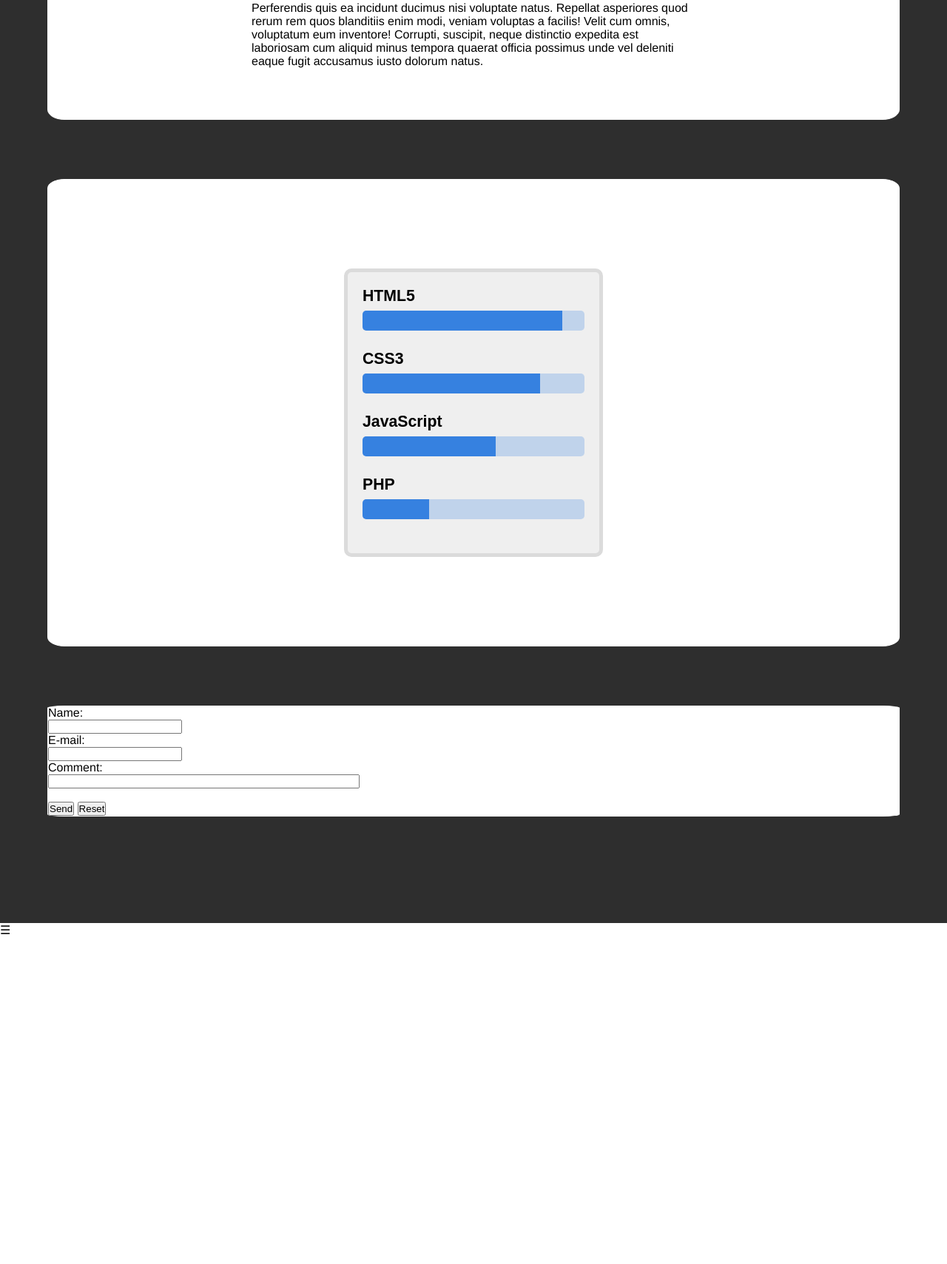
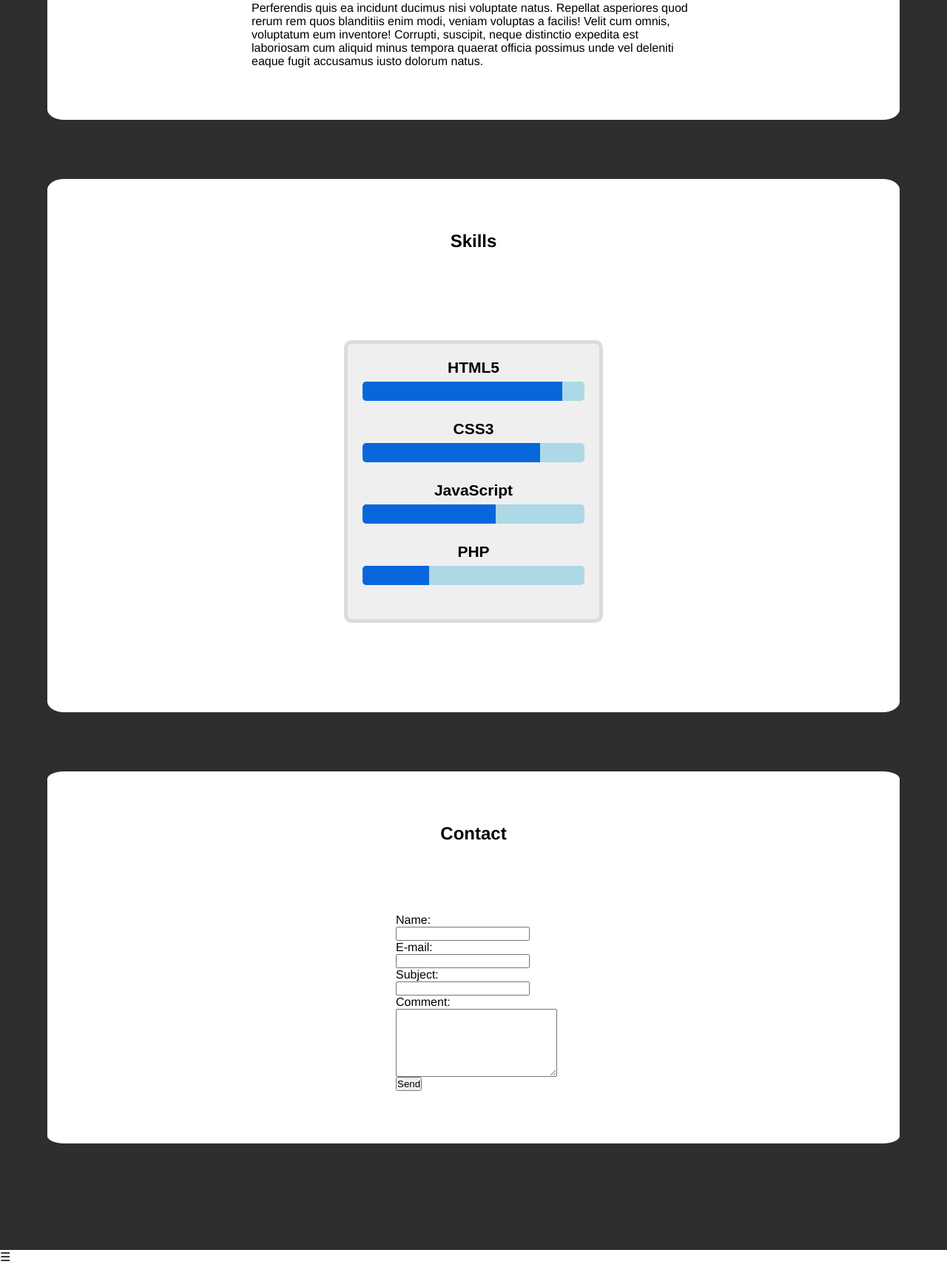
Before and after one commit to cryosgurl/Portfolio, a PHP site: page / in a window 1280 px wide. Shown: the part 1406-3115 px from the top of the page at 74% size. Before the commit the page ends 2669 px from the top, so only its background shows below. Run offline with PHP 8.4, Linux system fonts and the light colour scheme.

Commit message:
added skills and form without css

```diff
--- a/css/portfolio.css
+++ b/css/portfolio.css
@@ -1,16 +1,16 @@
 body {
   overflow-x: hidden;
 }
+html, body {
+  height: 100%;
+  width: 100%;
+  font-family: Helvetica, Arial, sans-serif;
+}
+/*navigation styling*/
 .navigation {
   width: 100%;
   height: 100%;
   position: fixed;
-  top: 0;
-  right: 0;
-  bottom: 0;
-  left: 0;
-  z-index: 0;
-  list-style: none;
   background: #111;
 }
 .nav-item {
@@ -31,18 +31,6 @@ body {
   color: #c74438;
   background: linear-gradient(135deg, rgba(0,0,0,0) 0%,rgba(75,20,20,0.65) 100%);
 }
-.site-wrap {
-  min-height: 100%;
-  min-width: 100%;
-  position: relative;
-  top: 0;
-  bottom: 100%;
-  left: 0;
-  z-index: 1;
-  padding: 4em;
-  background-color: #2E2E2E;
-
-}
 .nav-trigger {
   position: absolute;
   color:white;
@@ -50,7 +38,8 @@ body {
 }
 label[for="nav-trigger"] {
   position: fixed;
-  left: 15px; top: 15px;
+  left: 15px;
+  top: 15px;
   z-index: 2;
   height: 30px;
   width: 30px;
@@ -68,17 +57,25 @@ label[for="nav-trigger"] {
   left: 200px;
   box-shadow: 0 0 5px 5px rgba(0,0,0,0.5);
 }
+*,*:before,*:after{
+  -webkit-box-sizing:border-box;
+  -moz-box-sizing:border-box;box-sizing:border-box;
+  margin:0;
+  padding:0;
+}
+/*single page itself*/
+.site-wrap {
+  position: relative;
+  min-height: 100%;
+  min-width: 100%;
+  top: 0;
+  bottom: 100%;
+  left: 0;
+  z-index: 1;
+  padding: 4em;
+  background-color: #2E2E2E;
+}
 
-h1,h2, h3, p {
-  max-width: 600px;
-  margin: 0 auto 1em;
-}
-h2{
-  margin-top: 6%;
-}
-.about>p:last-child{
-  margin-bottom: 6%;
-}
 .home{
   color: white;
   text-align: center;
@@ -87,36 +84,37 @@ h2{
 }
 .about{
   border-radius: 2%;
-  border-style: solid;
-  border-width: 1px;
-  border-color: white;
+  border: 1px solid white;
+  border-radius: 2%;
   background-color: white;
   margin-bottom: 10vh;
 }
+.about>p:last-child{
+  margin-bottom: 6%;
+}
 .skills{
   border-radius: 2%;
-  border-style: solid;
-  border-width: 1px;
-  border-color: white;
+  border: 1px solid white;
+  border-radius: 2%;
   background-color: white;
   margin-bottom: 10vh;
+  text-align: center;
 }
 .contact{
+  border: 1px solid white;
   border-radius: 2%;
-  border-style: solid;
-  border-width: 1px;
-  border-color: white;
   background-color: white;
   margin-bottom: 10vh;
+  text-align: center;
 }
-img{
-  border-style: solid;
-  border-width: 2px;
-  border-color: black;
-  height:300px;
-  width: 340px;
-  border-radius: 10%;
+.contactContainer {
+
+  padding: 20px;
+  max-width: 350px;
+  min-width: 150px;
+  margin: 0 auto;
 }
+
 .contentContainer {
   background: #efefef;
   padding: 20px;
@@ -126,33 +124,24 @@ img{
   border-radius: 10px;
   border: solid 5px #dbdbdb;
 }
-
-/*///////////////////////////////////////////////////////
-    // Progress Bars \\
-///////////////////////////////////////////////////////*/
-
+/*Progress Bars*/
 .progressBar {
   margin-bottom: 26px;
-  margin-bottom: 1.66em;
 }
 
 .progressBar h4 {
   font-size: 21px;
-  font-size: 1.33em;
   text-transform: none;
   font-family: Arial, Helvetica, sans-serif;
   font-weight: bold;
   margin-bottom: 7px;
-  margin-bottom: .33em;
 }
 
 .progressBarContainer {
   width: 100%;
   max-width: 350px;
   height: 26px;
-  height: 1.66em;
-  background: #e6eae3;
-  background: rgba(8,102,220,.2);
+  background: lightblue;
   overflow: hidden;
   border-radius: 5px;
 }
@@ -161,7 +150,6 @@ img{
   height: 1.66em;
   float: left;
   background: #0866dc;
-  background: rgba(8,102,220,.75);
 }
 
 .value-00 { width: 0; }
@@ -186,5 +174,24 @@ img{
 
 .value-100 { width: 100%; }
 
-*,*:before,*:after{-webkit-box-sizing:border-box;-moz-box-sizing:border-box;box-sizing:border-box;margin:0;padding:0;}
-html, body { height: 100%; width: 100%; font-family: Helvetica, Arial, sans-serif; }
+/*tags*/
+
+h1,h2, h3, p {
+  max-width: 600px;
+  margin: 0 auto 1em;
+}
+h2{
+  margin-top: 6%;
+}
+form{
+  text-align: left;
+  margin: 50 50;
+}
+img{
+  border-style: solid;
+  border-width: 2px;
+  border-color: black;
+  height:300px;
+  width: 340px;
+  border-radius: 10%;
+}
--- a/index.php
+++ b/index.php
@@ -27,6 +27,7 @@
   </div>
 
   <div class="skills" id="skills">
+    <h2>Skills</h2>
     <div class="contentContainer">
       <div class="progressBar">
         <h4>HTML5</h4>
@@ -56,17 +57,32 @@
   </div>
 
   <div class="contact" id="contact">
-    <form action="mailto:mandy@competa.com" method="post" enctype="text/plain">
-Name:<br>
-<input type="text" name="name"><br>
-E-mail:<br>
-<input type="text" name="mail"><br>
-Comment:<br>
-<input type="text" name="comment" size="50"><br><br>
-<input type="submit" value="Send">
-<input type="reset" value="Reset">
-</form>
-  </div>
+    <h2>Contact</h2>
+    <div class="contactContainer">
+
+      <form action="mailto:mandy@competa.com" method="post" enctype="text/plain">
+        <div>
+          <span>Name:<span>
+            <input type="text" name="name">
+          </div>
+          <div>
+            <span>E-mail:<span>
+              <input type="text" name="subject">
+            </div>
+            <div>
+              <span>Subject:<span>
+                <input type="text" name="mail">
+              </div>
+              <div>
+                <span>Comment:<span>
+                  <textarea name="comment" maxlength="1000" cols="25" rows="6"></textarea>
+                </div>
+                <div>
+                  <input type="submit" value="Send">
+                </div>
+              </form>
+            </div>
+    </div>
 
 </div>
 
```
